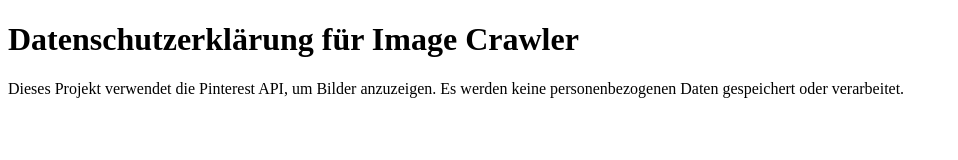
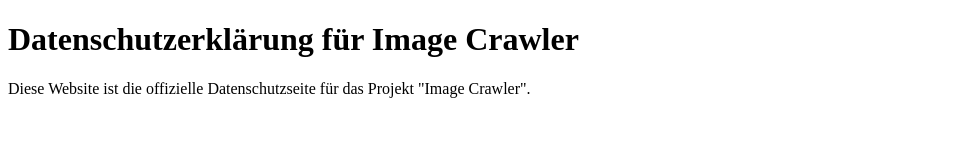
Before and after one commit to bastianomexikano/image-crawler, a plain HTML site: page index.html in a window 1280 px wide. Shown: the whole page, without its empty margins (0-958 px from the left). Drawn offline with Linux system fonts and the light colour scheme.

Commit message:
Update index.html

```diff
--- a/index.html
+++ b/index.html
@@ -6,6 +6,6 @@
 </head>
 <body>
   <h1>Datenschutzerklärung für Image Crawler</h1>
-  <p>Dieses Projekt verwendet die Pinterest API, um Bilder anzuzeigen. Es werden keine personenbezogenen Daten gespeichert oder verarbeitet.</p>
+<p>Diese Website ist die offizielle Datenschutzseite für das Projekt "Image Crawler".</p>
 </body>
 </html>
```
